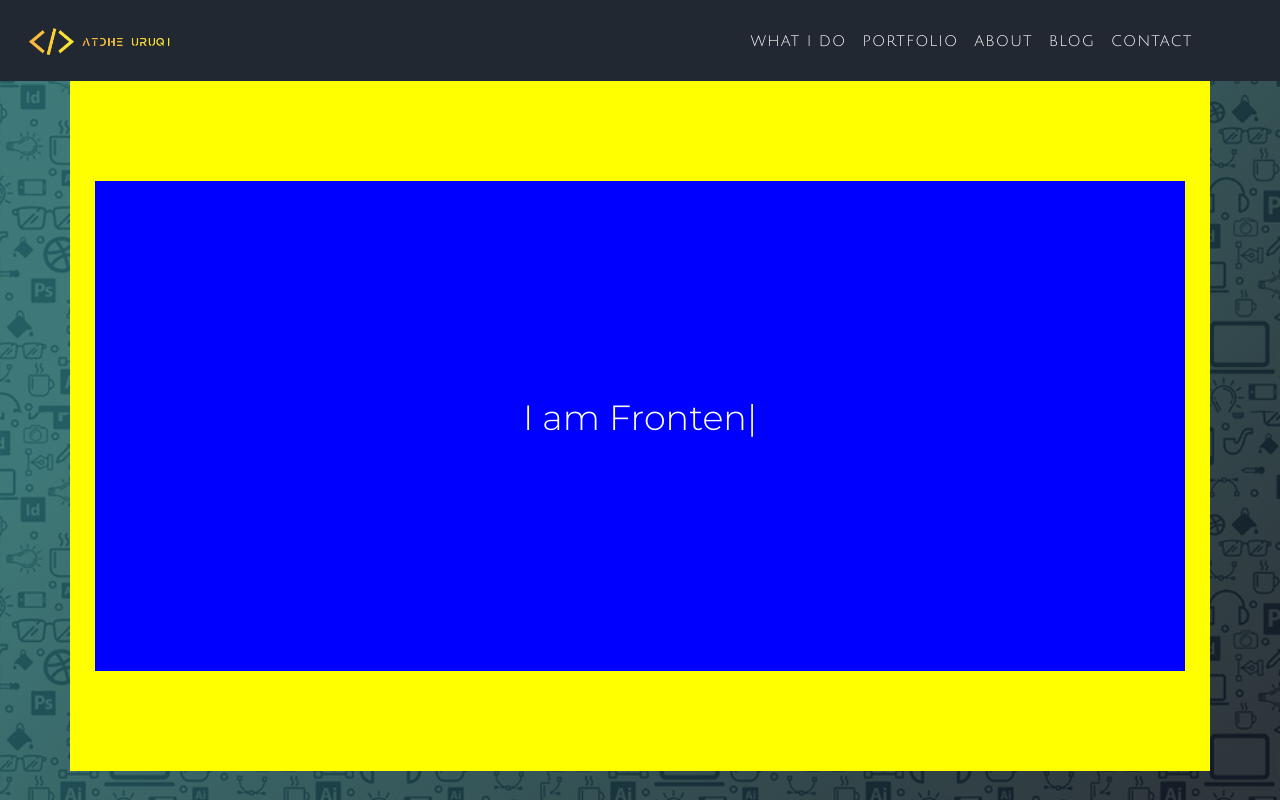
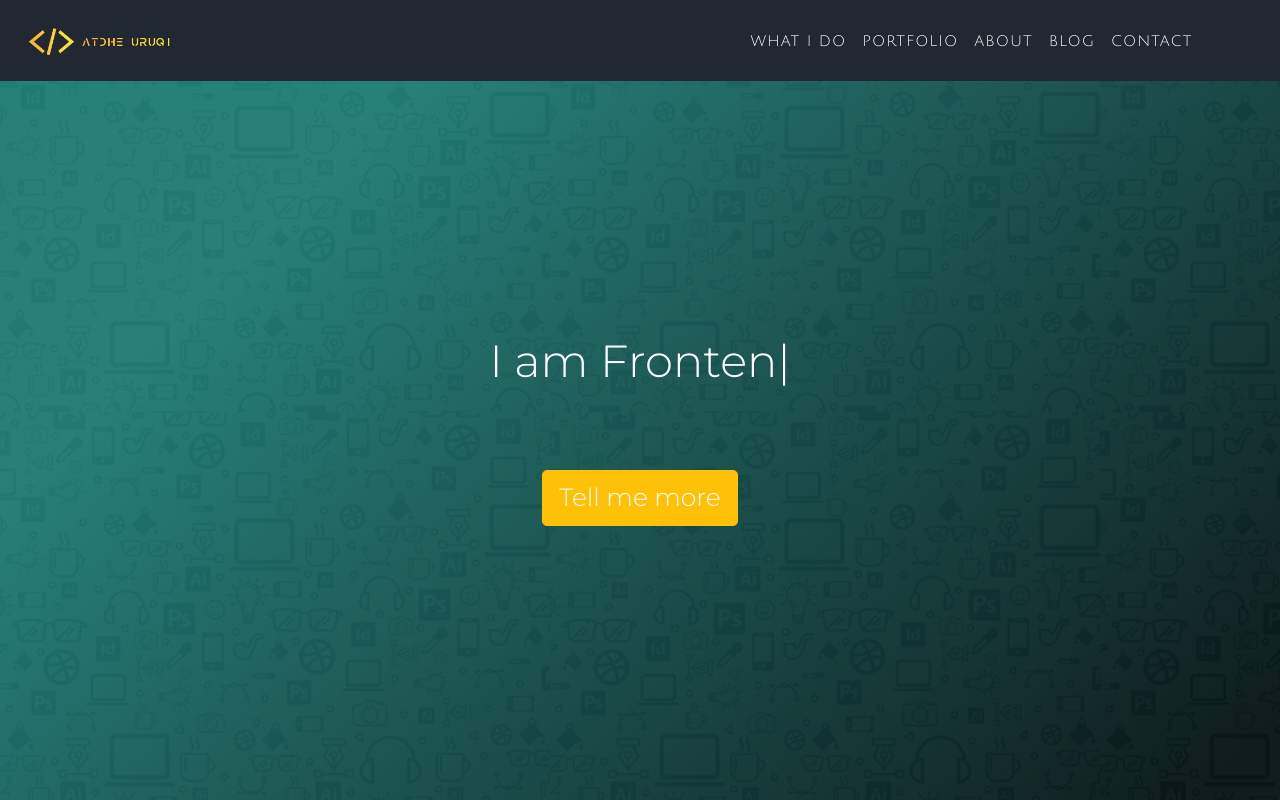
Before and after one commit to AtdheUruqi/my-portfolio, a React app: page / in a window 1280 px wide. Shown: the top 800 px of the page. Built offline with nearby package versions, Linux system fonts and the light colour scheme; a web font is replaced by a local one.

Commit message:
worked on body and App and Header

```diff
--- a/src/App.css
+++ b/src/App.css
@@ -37,7 +37,7 @@
       width: 100%;
       height: 100%;
       background: linear-gradient(135deg, #208379 20%, #051514 80%);
-      opacity: .6;
+      opacity: .9;
       /* !!! */
       z-index: -1;
   }
--- a/src/App.js
+++ b/src/App.js
@@ -5,7 +5,6 @@ import Body from './components/Body/Body';
 function App() {
 
   const [headerColor, setHeaderColor] = useState("rgba(0,0,0,0.2)");
-  const [fontColor, setFontColor] = useState("#eeeeee");
 
   const listenScrollEvent = () => {
     window.scrollY > 50
@@ -18,12 +17,11 @@ function App() {
   })
   return (
     <div className="App">
-      <div class="box overlay">
+      <div className="box overlay">
 
-        <Header colorBackground={headerColor} fontColor={fontColor} />
+        <Header colorBackground={headerColor}  />
         <Body />
       </div>
-      {/* <Body /> */}
     </div>
   );
 }
--- a/src/components/Body/Body.js
+++ b/src/components/Body/Body.js
@@ -1,12 +1,20 @@
 import React from 'react';
 import './style/styles.css';
 import Typer from '../../components/Typer';
+import { Button } from 'react-bootstrap';
 const Body = () => {
     return (
         <div className="container" >
-            <div class="centered-div">
-                <div id="child1" class="block">
+            <div className="centered-div">
+                <div id="child1" className="block">
                     <Typer />
+                </div>
+                <div >
+                    <Button size="lg" variant="warning">
+                        <span className="btn-tellme">
+                            Tell me more
+                        </span>
+                    </Button>
                 </div>
             </div>
         </div>
--- a/src/components/Body/style/styles.css
+++ b/src/components/Body/style/styles.css
@@ -1,5 +1,4 @@
 .container {
-  background: yellow;
   width: 100%;
   height: 690px;
   display: flex;
@@ -14,14 +13,25 @@
   height: 490px;
   margin: 10px;
   padding: 5px;
-  background: blue;
   color: white;
   justify-content: center;
   align-items: center;
   display: flex;
+  flex-direction: column;
 }
 
 .block{
-  font-size: 35px;
+  font-size: 45px;
+  font-family: 'Montserrat', sans-serif;
+  margin-bottom: 60px;
+}
+.div-tellmemore{
+  padding:30;
+  background-color:#fff;
+}
+.btn-tellme{
+  font-size: 25px;
+  padding:30;
+  color: white;
   font-family: 'Montserrat', sans-serif;
 }
--- a/src/components/Header/Header.js
+++ b/src/components/Header/Header.js
@@ -1,7 +1,7 @@
 import React from 'react';
 import { Navbar, Nav } from 'react-bootstrap';
 import './style/styles.css';
-const Header = ({ colorBackground, fontColor }) => {
+const Header = ({ colorBackground }) => {
     return (
         <>
             <Navbar  style={{ backgroundColor: colorBackground }}>
```
